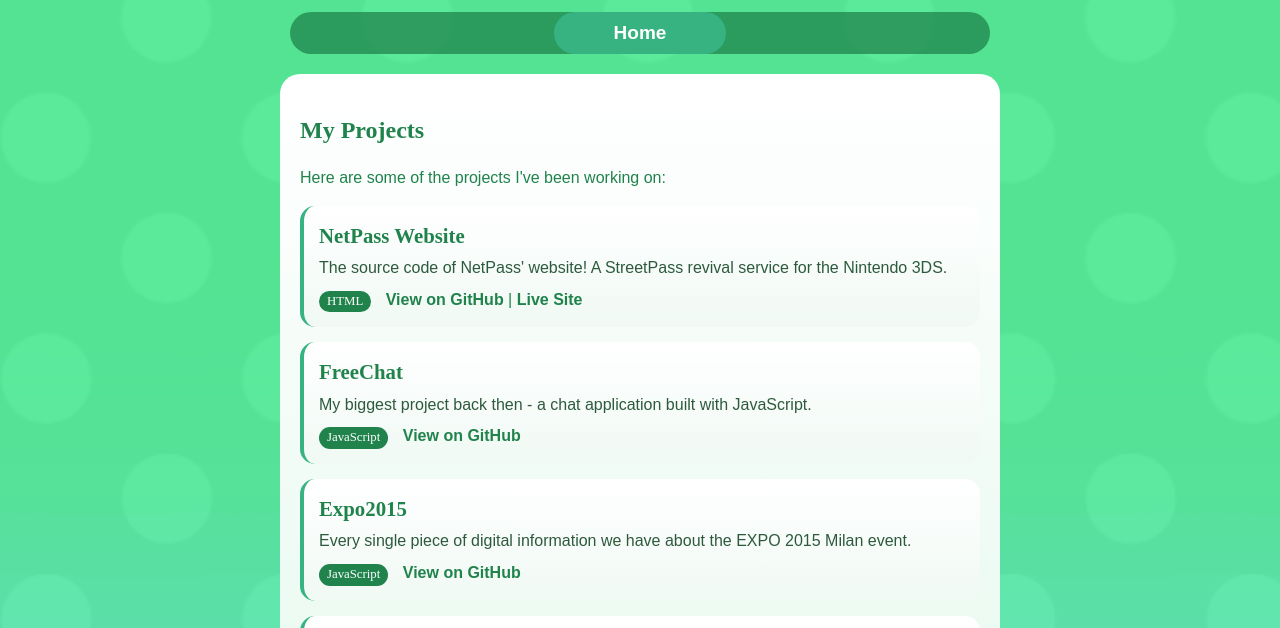
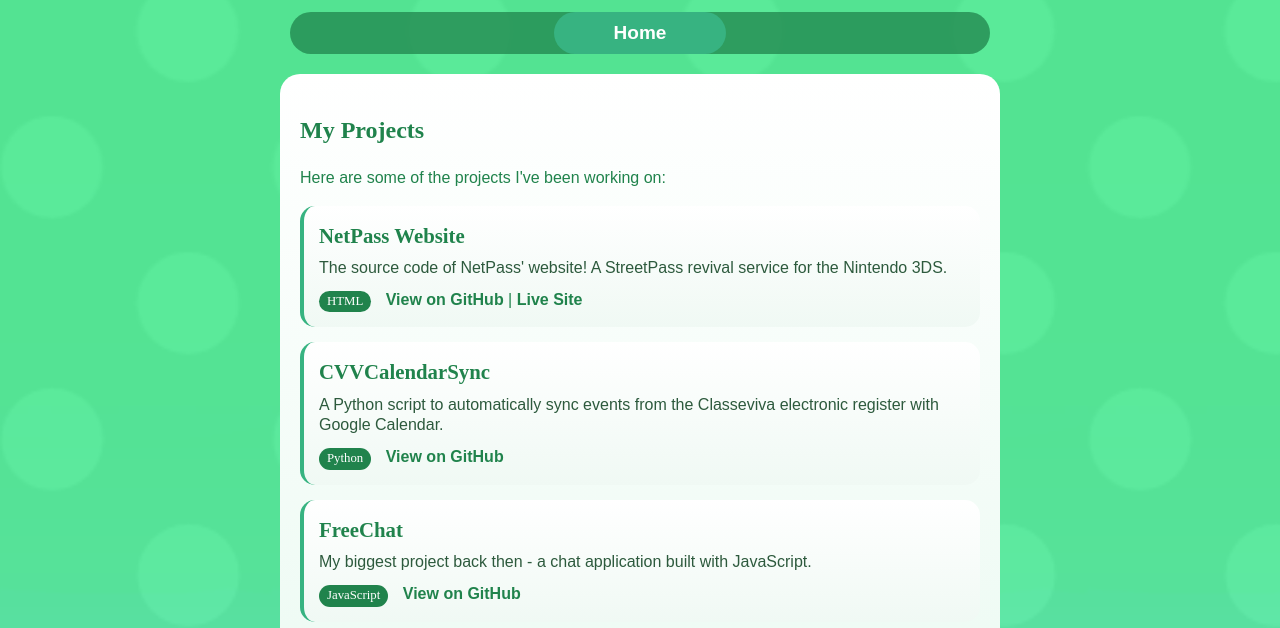
Before and after one commit to LNLenost/lnlenost.github.io, a plain HTML site: page www/projects.html in a window 1280 px wide. Shown: the part 85-713 px from the top of the page. Drawn offline with Linux system fonts and the light colour scheme; a web font is replaced by a local one.

Commit message:
added cvvcalendersync

```diff
--- a/www/projects.html
+++ b/www/projects.html
@@ -38,6 +38,13 @@
             </div>
 
             <div class="project-card">
+                <h3>CVVCalendarSync</h3>
+                <p>A Python script to automatically sync events from the Classeviva electronic register with Google Calendar.</p>
+                <span class="language-tag">Python</span>
+                <a href="https://github.com/LNLenost/CVVCalendarSync" target="_blank">View on GitHub</a>
+            </div>
+
+            <div class="project-card">
                 <h3>FreeChat</h3>
                 <p>My biggest project back then - a chat application built with JavaScript.</p>
                 <span class="language-tag">JavaScript</span>
```
